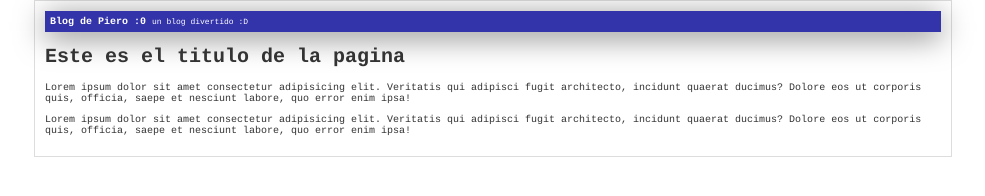
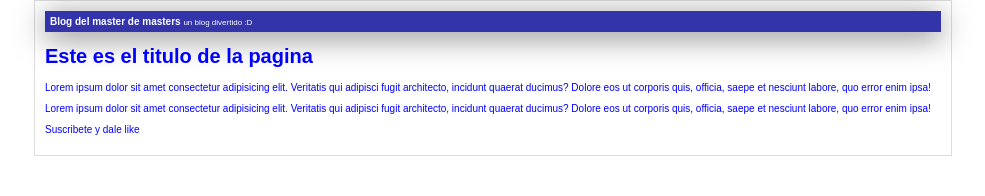
Before and after one commit to Mr-glove/PruebaBlog, a plain HTML site: page index.html in a window 1280 px wide. Shown: the whole page, without its empty margins (147-1132 px from the left). Drawn offline with Linux system fonts and the light colour scheme.

Commit message:
agregue el texto de suscribir

```diff
--- a/css/estilos.css
+++ b/css/estilos.css
@@ -1,7 +1,7 @@
 body{
-    color: #333;
+    color: blue;
     text-align: center;
-    font-family: Courier;
+    font-family: Arial;
     font-size: 10px;
     margin: 0;
     padding: 0;
--- a/index.html
+++ b/index.html
@@ -6,7 +6,7 @@
     <body>
         <div id="container">
             <div id="cabecera">
-                Blog de Piero :0
+                Blog del master de masters
                 <span id="tagline">un blog divertido :D</span>
             </div>
             <div id="post">
@@ -23,6 +23,7 @@
                     Dolore eos ut corporis quis, officia, saepe
                     et nesciunt labore, quo error enim ipsa!
                 </p>
+                <p>Suscribete y dale like</p>
             </div>
         </div>
     </body>
```
